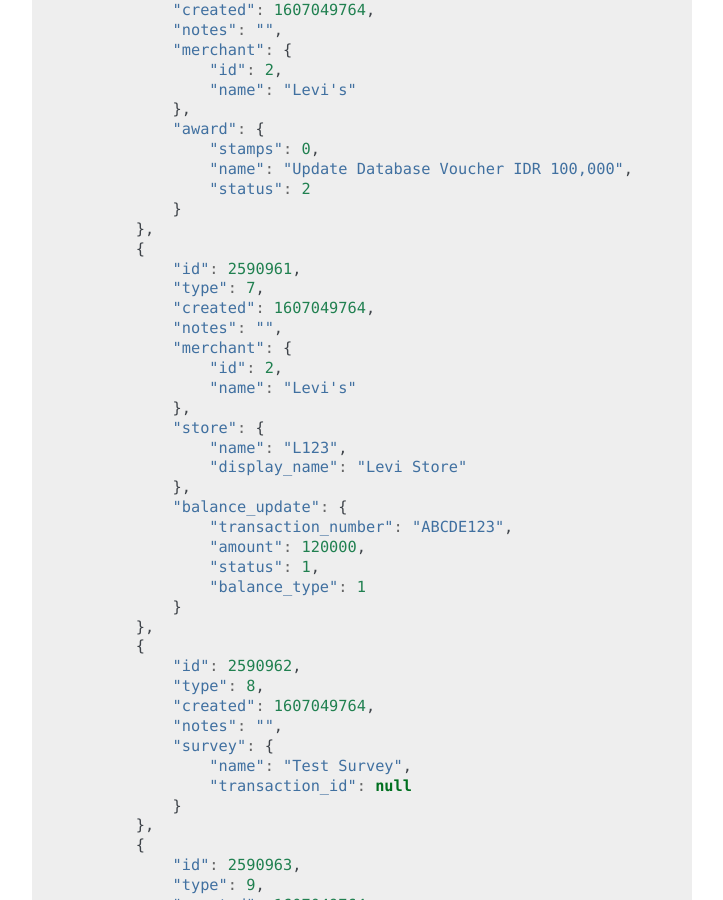
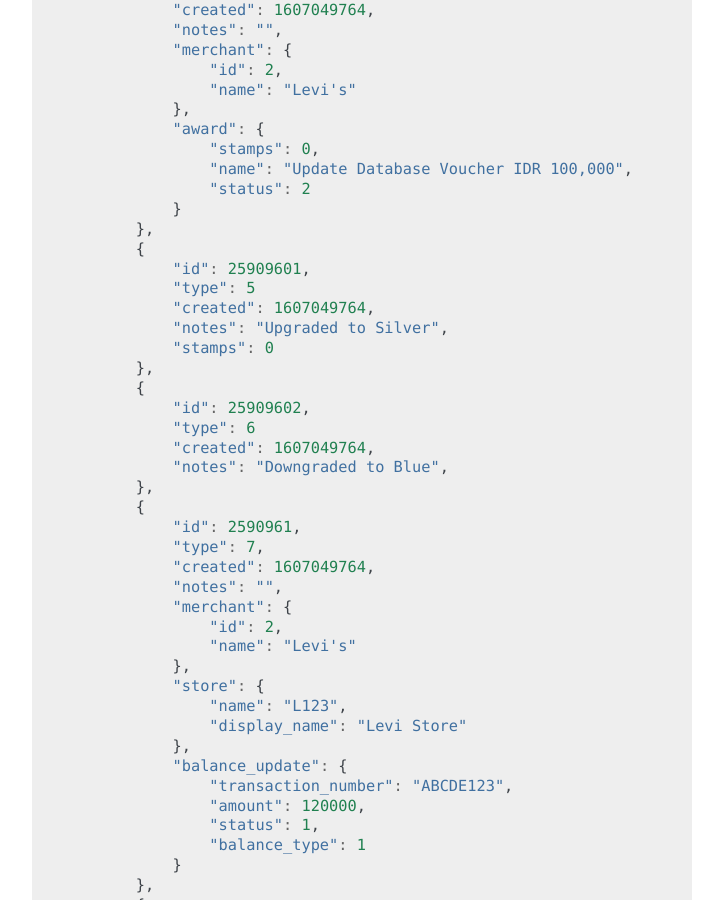
Before and after one commit to ui/stamps-api-docs, a Sphinx documentation site: the page built from source/activity_api.rst, in a window 1280 px wide and 900 px high, scrolled down 2106 px. Shown: the whole window, without its empty margins (388-1111 px from the left). Built offline with Sphinx 7.4.7, drawn with Linux system fonts in a browser that asks for light colours; some of the changed text lies outside the part shown.

Commit message:
Update docs related to level activity (#207)

```diff
--- a/source/activity_api.rst
+++ b/source/activity_api.rst
@@ -113,6 +113,19 @@ Below is an example response on successful API call.
                     "name": "Update Database Voucher IDR 100,000",
                     "status": 2
                 }
+            },
+            {
+                "id": 25909601,
+                "type": 5
+                "created": 1607049764,
+                "notes": "Upgraded to Silver",
+                "stamps": 0
+            },
+            {
+                "id": 25909602,
+                "type": 6
+                "created": 1607049764,
+                "notes": "Downgraded to Blue",
             },
             {
                 "id": 2590961,
@@ -232,8 +245,10 @@ Below is an example response on successful API call.
             },
             {
                 "id": 2590967,
-                "type": 12
-                "notes": "",
+                "type": 12,
+                "created": 1607049764,
+                "notes": "Overriden to Gold",
+                "stamps": 0
             },
             {
                 "id": 2590968,
@@ -408,6 +423,8 @@ Code                Description
 0                   Transaction
 1                   Redemption
 2                   Awarded Stamps
+5                   Membership Upgrade
+6                   Membership Downgrade
 7                   Change Balance
 8                   Survey Submission
 9                   Completed Registration
```
